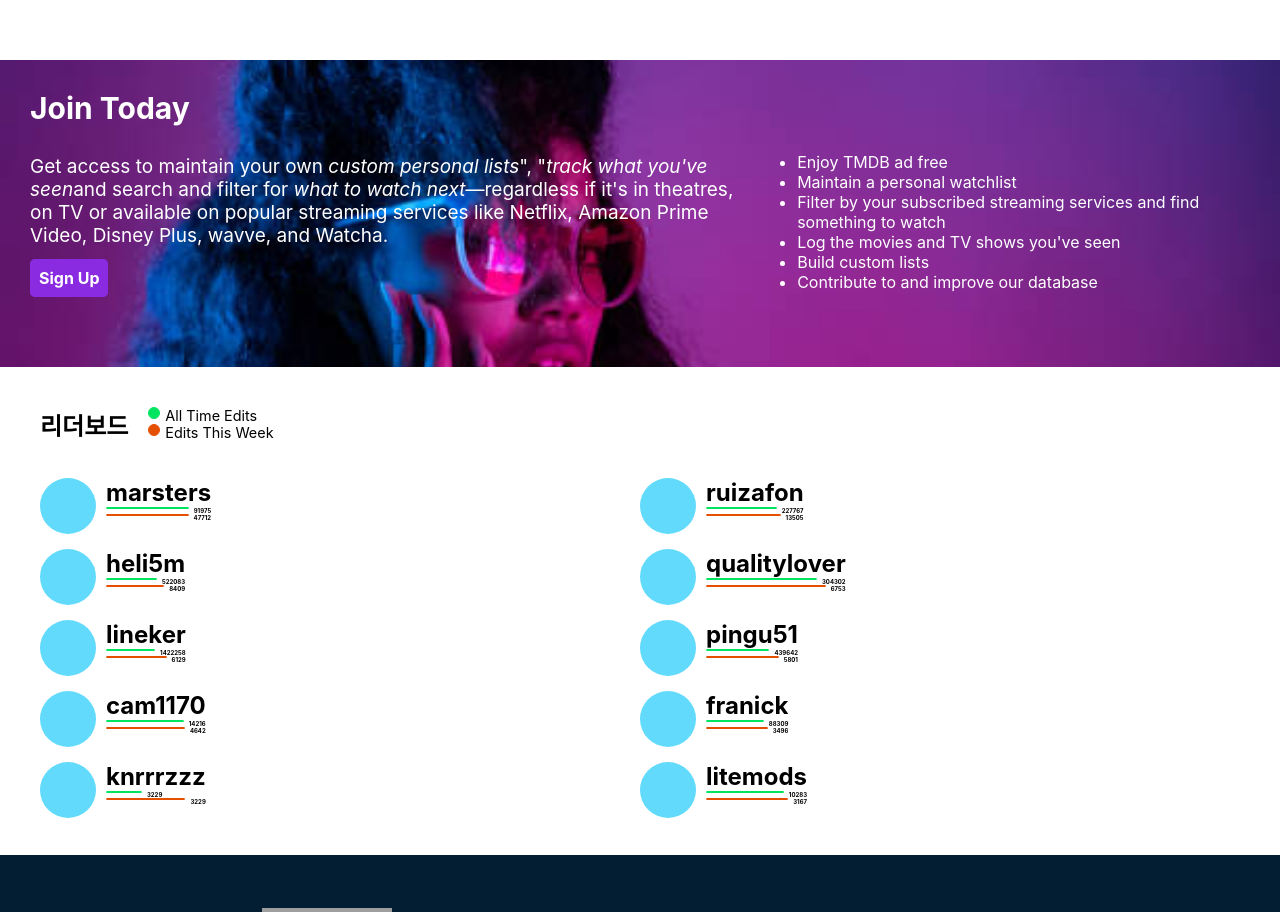
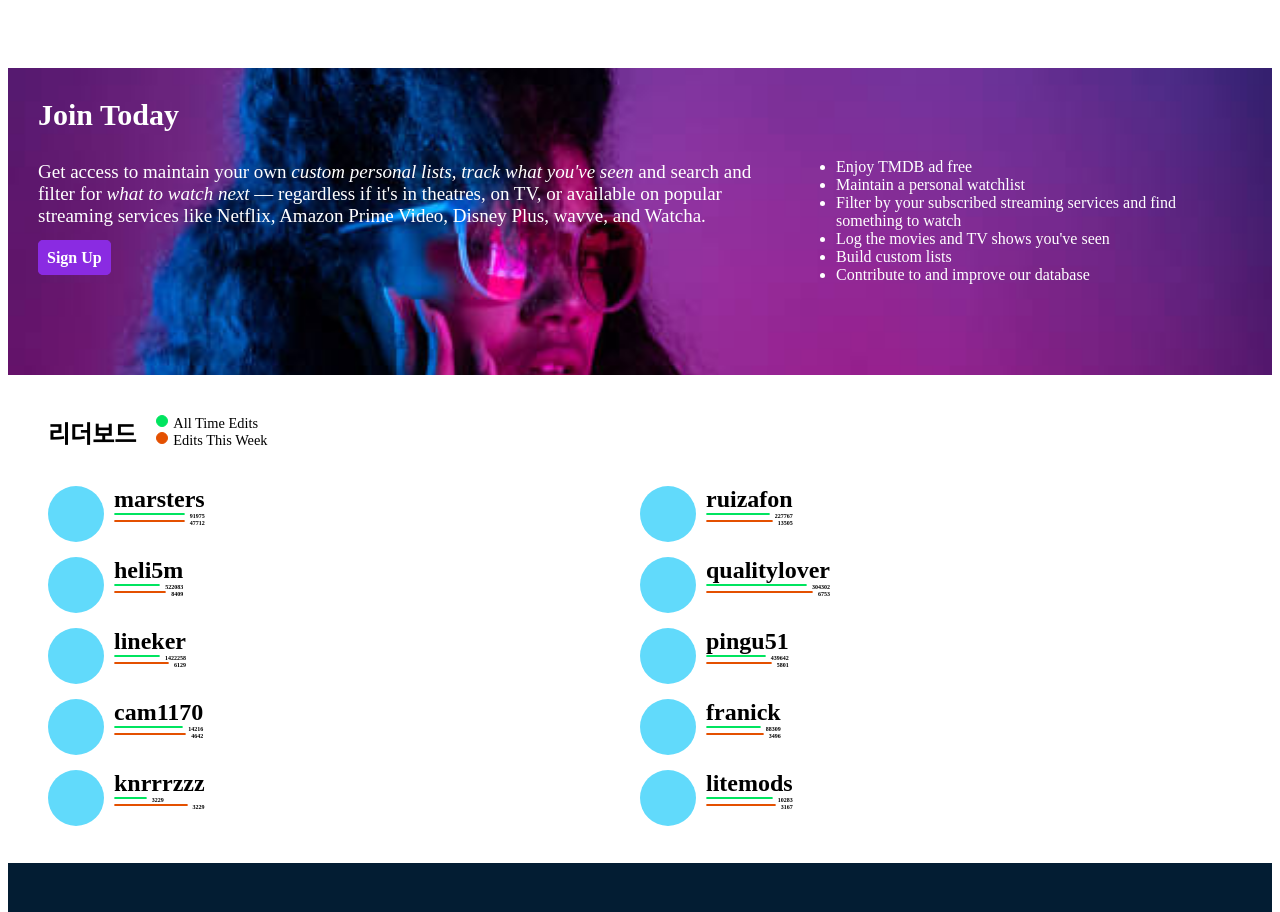
Before and after one commit to gusdn010158/tmdb, a React (Create React App) app: page / in a window 1280 px wide. Shown: the part 2360-3272 px from the top of the page. Built offline with nearby package versions, Linux system fonts and the light colour scheme; grey boxes are pictures that could not be loaded.

Commit message:
refactor

```diff
--- a/src/App.css
+++ b/src/App.css
@@ -10,33 +10,3 @@
   align-content: flex-start;
   justify-content: center;
 }
-
-@media (prefers-reduced-motion: no-preference) {
-  .App-logo {
-    animation: App-logo-spin infinite 20s linear;
-  }
-}
-
-.App-header {
-  background-color: #282c34;
-  min-height: 100vh;
-  display: flex;
-  flex-direction: column;
-  align-items: center;
-  justify-content: center;
-  font-size: calc(10px + 2vmin);
-  color: white;
-}
-
-.App-link {
-  color: #61dafb;
-}
-
-@keyframes App-logo-spin {
-  from {
-    transform: rotate(0deg);
-  }
-  to {
-    transform: rotate(360deg);
-  }
-}
--- a/src/Join.js
+++ b/src/Join.js
@@ -1,42 +1,57 @@
 import React from "react";
 import "./Join.css";
-function Join(props) {
+
+function JoinText() {
+  return (
+    <div className="sc7_txt1">
+      <p className="sc7_main">
+        Get access to maintain your own <em>custom personal lists</em>,{" "}
+        <em>track what you've seen</em> and search and filter for{" "}
+        <em>what to watch next</em> — regardless if it's in theatres, on TV, or
+        available on popular streaming services like Netflix, Amazon Prime
+        Video, Disney Plus, wavve, and Watcha.
+      </p>
+      <p className="sc7_button">
+        <a
+          href="/signup?language=ko"
+          className="rounded background_color border_color purple"
+        >
+          Sign Up
+        </a>
+      </p>
+    </div>
+  );
+}
+
+function JoinBenefits() {
+  const benefits = [
+    "Enjoy TMDB ad free",
+    "Maintain a personal watchlist",
+    "Filter by your subscribed streaming services and find something to watch",
+    "Log the movies and TV shows you've seen",
+    "Build custom lists",
+    "Contribute to and improve our database",
+  ];
+
+  return (
+    <div className="sc7_txt2">
+      <ul>
+        {benefits.map((benefit, index) => (
+          <li key={index}>{benefit}</li>
+        ))}
+      </ul>
+    </div>
+  );
+}
+
+function Join() {
   return (
     <section className="sc7">
       <div className="sc7_content">
         <div className="sc7_title">Join Today</div>
         <div className="sc7_txt">
-          <div className="sc7_txt1">
-            <p className="sc7_main">
-              {" "}
-              Get access to maintain your own <em>custom personal lists</em>
-              ", "<em>track what you've seen</em>and search and filter for{" "}
-              <em>what to watch next</em>—regardless if it's in theatres, on TV
-              or available on popular streaming services like Netflix, Amazon
-              Prime Video, Disney Plus, wavve, and Watcha.
-            </p>
-            <p className="sc7_button">
-              <a
-                href="/signup?language=ko"
-                class="rounded background_color border_color purple"
-              >
-                Sign Up
-              </a>
-            </p>
-          </div>
-          <div className="sc7_txt2">
-            <ul>
-              <li>Enjoy TMDB ad free</li>
-              <li>Maintain a personal watchlist</li>
-              <li>
-                Filter by your subscribed streaming services and find something
-                to watch
-              </li>
-              <li>Log the movies and TV shows you've seen</li>
-              <li>Build custom lists</li>
-              <li>Contribute to and improve our database</li>
-            </ul>
-          </div>
+          <JoinText />
+          <JoinBenefits />
         </div>
       </div>
     </section>
--- a/src/index.css
+++ /dev/null
@@ -1,13 +0,0 @@
-body {
-  margin: 0;
-  font-family: -apple-system, BlinkMacSystemFont, 'Segoe UI', 'Roboto', 'Oxygen',
-    'Ubuntu', 'Cantarell', 'Fira Sans', 'Droid Sans', 'Helvetica Neue',
-    sans-serif;
-  -webkit-font-smoothing: antialiased;
-  -moz-osx-font-smoothing: grayscale;
-}
-
-code {
-  font-family: source-code-pro, Menlo, Monaco, Consolas, 'Courier New',
-    monospace;
-}
--- a/src/index.js
+++ b/src/index.js
@@ -1,6 +1,6 @@
 import React from "react";
 import ReactDOM from "react-dom/client";
-import "./index.css";
+
 import App from "./App";
 
 const root = ReactDOM.createRoot(document.getElementById("root"));
```
